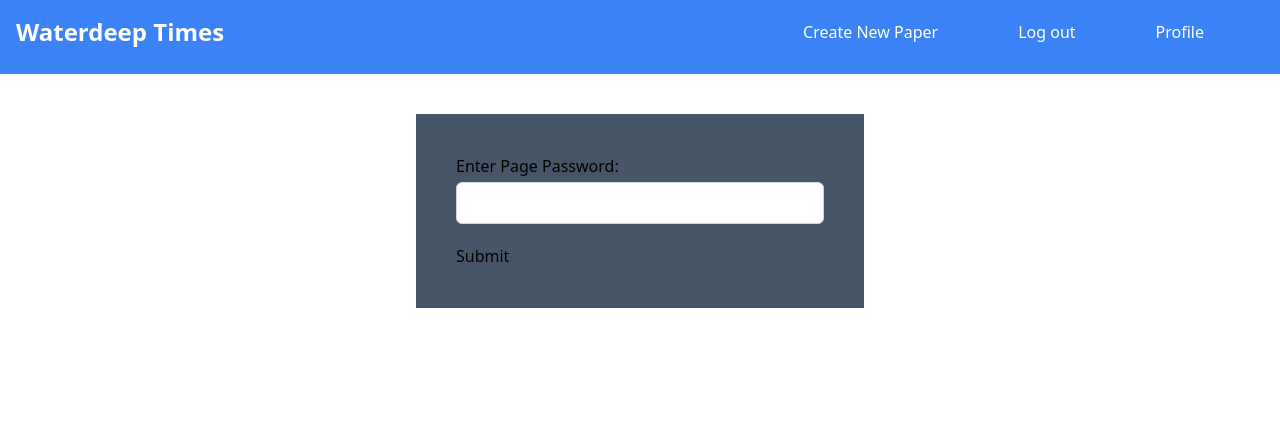
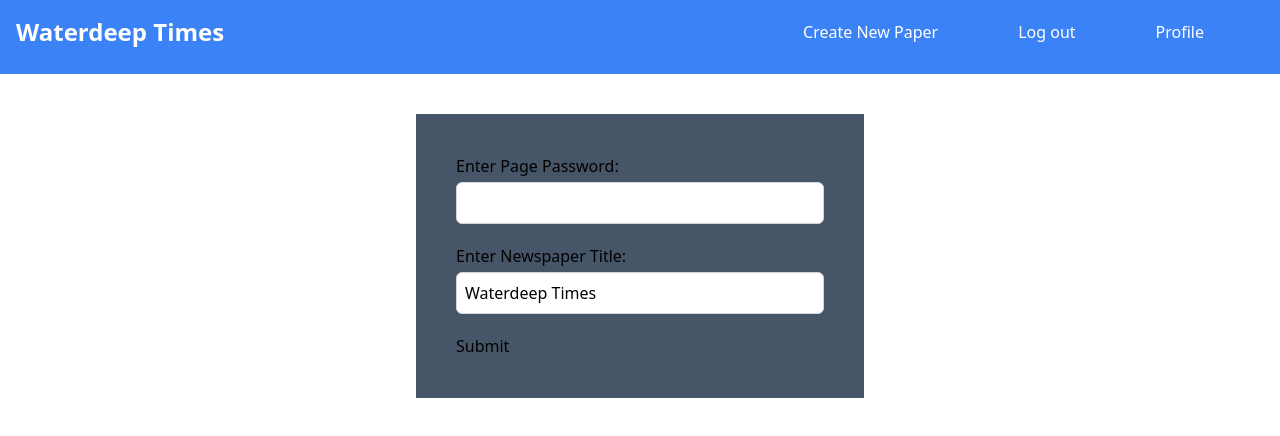
Before and after one commit to estraw1059/dnd-newspaper, a Next.js app: page /createNewspaper in a window 1280 px wide. Shown: the top 436 px of the page. Built offline with nearby package versions, Linux system fonts and the light colour scheme; no server answers; sample sign-in values are in the browser's storage.

Commit message:
Newspaper have titles now and show up in profile page. Profile page is much cleaner now

```diff
--- a/package.json
+++ b/package.json
@@ -11,6 +11,7 @@
   "dependencies": {
     "axios": "^1.6.7",
     "bootstrap": "^5.3.2",
+    "bootstrap-icons": "^1.11.3",
     "cookies-next": "^4.1.1",
     "firebase": "^10.5.0",
     "firebase-admin": "^12.0.0",
--- a/src/app/createNewspaper/page.tsx
+++ b/src/app/createNewspaper/page.tsx
@@ -10,7 +10,13 @@ import ArticleBaseInfo, { ArticleBaseInfoObject } from '@/components/createArtic
 
 const page = () => {
     const [baseInfoSet, setBaseInfoSet] = useState(true);
-    const [articleBaseInfo, setArticleBaseInfo] = useState<ArticleBaseInfoObject>({articlePassword: '', user: ''});
+    const [articleBaseInfo, setArticleBaseInfo] = useState<ArticleBaseInfoObject>(
+        {
+            articlePassword: '',
+            newspaperTitle: 'Waterdeep Times',
+            user: ''
+        }
+    );
     const [articleList, setArticleList] = useState<Article[]>([]);
     const router = useRouter();
 
@@ -36,6 +42,7 @@ const page = () => {
         });
         const userPage = {
             pagePassword: articleBaseInfo.articlePassword,
+            articleTitle: articleBaseInfo.newspaperTitle,
             uid: articleBaseInfo.user,
             createdDate: (new Date()).toString()
         }
--- a/src/app/userProfile/page.tsx
+++ b/src/app/userProfile/page.tsx
@@ -10,6 +10,7 @@ import { Container } from "react-bootstrap";
 type UserArticle = {
   createdDate: string;
   pagePassword: string;
+  articleTitle: string;
   uid: string;
 }
 
@@ -40,10 +41,12 @@ export default function Page() {
   }, []);
 
   return (
-    <Container className="flex flex-col items-center bg-white">
-      {userArticles.map((article, key) => {
-        return (<UserArticleCard key={key} newsPaperTitle={article.uid} password={article.pagePassword} createdDate={article.createdDate} />)
-      })}
+    <Container className="flex flex-col items-center bg-white h-screen p-10">
+      <div className="grid grid-cols-1 md:grid-cols-3 gap-4 w-full">
+        {userArticles.map((article, key) => {
+          return (<UserArticleCard key={key} newsPaperTitle={article.articleTitle} password={article.pagePassword} createdDate={article.createdDate} />)
+        })}
+      </div>
     </Container>
 
   )
--- a/src/components/UserArticleCard.tsx
+++ b/src/components/UserArticleCard.tsx
@@ -1,6 +1,7 @@
 import Link from 'next/link';
 import React from 'react';
 import { Card } from 'react-bootstrap';
+import 'bootstrap-icons/font/bootstrap-icons.css';
 
 
 type UserArticleCardProps = {
@@ -13,9 +14,14 @@ const UserArticleCard = (props: UserArticleCardProps) => {
     const { newsPaperTitle, password, createdDate } = props;
 
     return (
-        <Card className='m-1 p-10 bg-#efefef text-black rounded-lg'>
+        <Card className='m-1 p-3 bg-#efefef text-black rounded-lg border border-gray-300 shadow-lg w-96' style={{ height: '200px' }}>
+        <Card.Header className='flex justify-between'>
+          <Card.Title><strong className="block mb-2">{newsPaperTitle}</strong></Card.Title>
+          <Link target="_blank" className='hover:text-blue-800 underline' href={`/?password=${password}`}>
+            <i className="bi bi-box-arrow-up-right"/>
+          </Link>
+        </Card.Header>
         <Card.Body>
-          <Card.Title>{newsPaperTitle}</Card.Title>
           <Card.Text>
             Password: <Link className='hover:text-blue-800 underline' href={`/?password=${password}`}>{password}</Link>
             <br />
--- a/src/components/createArticleForm/ArticleBaseInfo.tsx
+++ b/src/components/createArticleForm/ArticleBaseInfo.tsx
@@ -4,6 +4,7 @@ import { auth } from '../../firebase';
 
 export type ArticleBaseInfoObject = {
   articlePassword: string;
+  newspaperTitle: string;
   user?: string;
 }
 
@@ -30,10 +31,11 @@ const ArticleBaseInfo = (props: articleBaseProps) => {
     });
 
     const handlePasswordChange = (e: ChangeEvent<HTMLInputElement>) => {
-      setArticleBaseInfo({
+      setArticleBaseInfo(currentArticle => ({
         articlePassword: e.target.value,
-        user: ''
-      });
+        newspaperTitle: currentArticle.newspaperTitle,
+        user: currentArticle.user
+      }));
     }
 
     const handleSubmit = (e: FormEvent<HTMLFormElement>) => {
@@ -41,6 +43,7 @@ const ArticleBaseInfo = (props: articleBaseProps) => {
       // Move to next page
       setArticleBaseInfo(baseInfo => ({
         articlePassword: baseInfo.articlePassword.toLocaleLowerCase(),
+        newspaperTitle: baseInfo.newspaperTitle,
         user: user?.uid || undefined }))
       setBaseInfo(false);
     };
@@ -57,6 +60,14 @@ const ArticleBaseInfo = (props: articleBaseProps) => {
               className="border border-gray-300 rounded-md p-2 w-full mt-1 text-black"
             />
           </div>
+          <div className="mb-5">
+            <label htmlFor="newspaperTitle">Enter Newspaper Title:</label>
+            <input
+              type='text'
+              id='newspaperTitle'
+              value={articleBaseInfo.newspaperTitle}
+              onChange={(e) => setArticleBaseInfo(currentArticle => ({ articlePassword: currentArticle.articlePassword, newspaperTitle: e.target.value, user: currentArticle.user }))} className='border border-gray-300 rounded-md p-2 w-full mt-1 text-black'/>
+          </div>
           <button type="submit">Submit</button>
         </form>
       </div>
```
Also changed, not shown: 1 other file (tests, documents, lock files or other folders).
